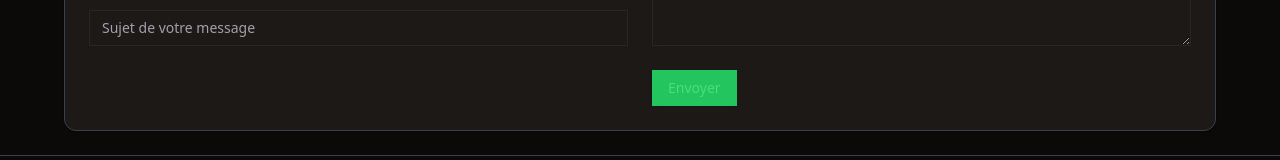
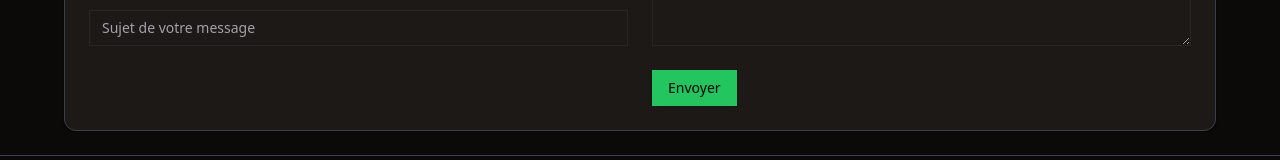
Before and after one commit to AlexBouillaguet/oc-p12-portfolio, a Next.js app: page / in a window 1280 px wide. Shown: the part 3098-3258 px from the top of the page. Built offline with nearby package versions, Linux system fonts and the light colour scheme.

Commit message:
edit button color

```diff
--- a/components/ContactFormNew.tsx
+++ b/components/ContactFormNew.tsx
@@ -180,7 +180,7 @@ export function ContactFormNew() {
           />
           <Button
             type="submit"
-            className="text-secondary hover:bg-green-500"
+            className="text-black hover:bg-green-600"
             disabled={isSubmitting}
           >
             {isSubmitting ? "Envoi en cours..." : "Envoyer"}
```
